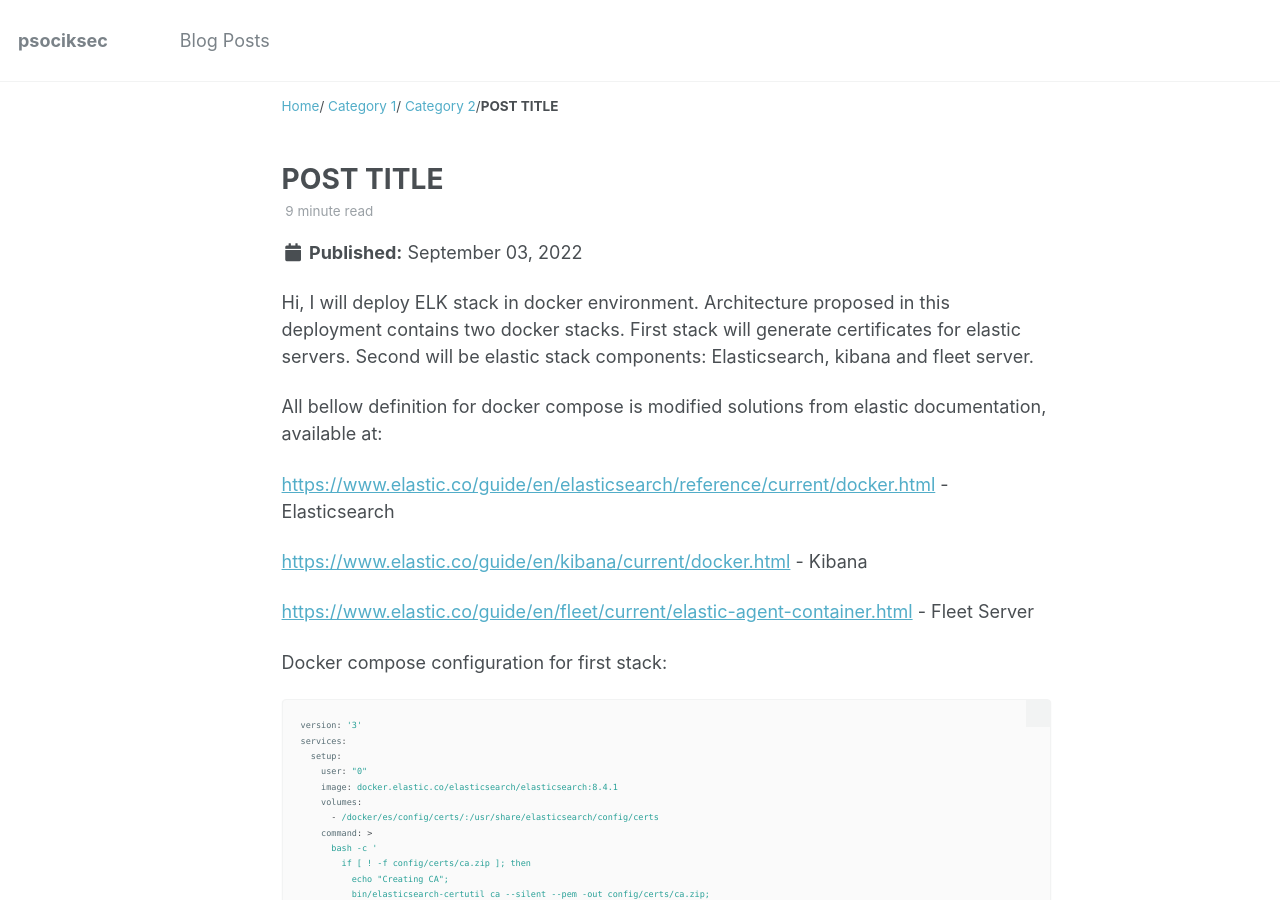
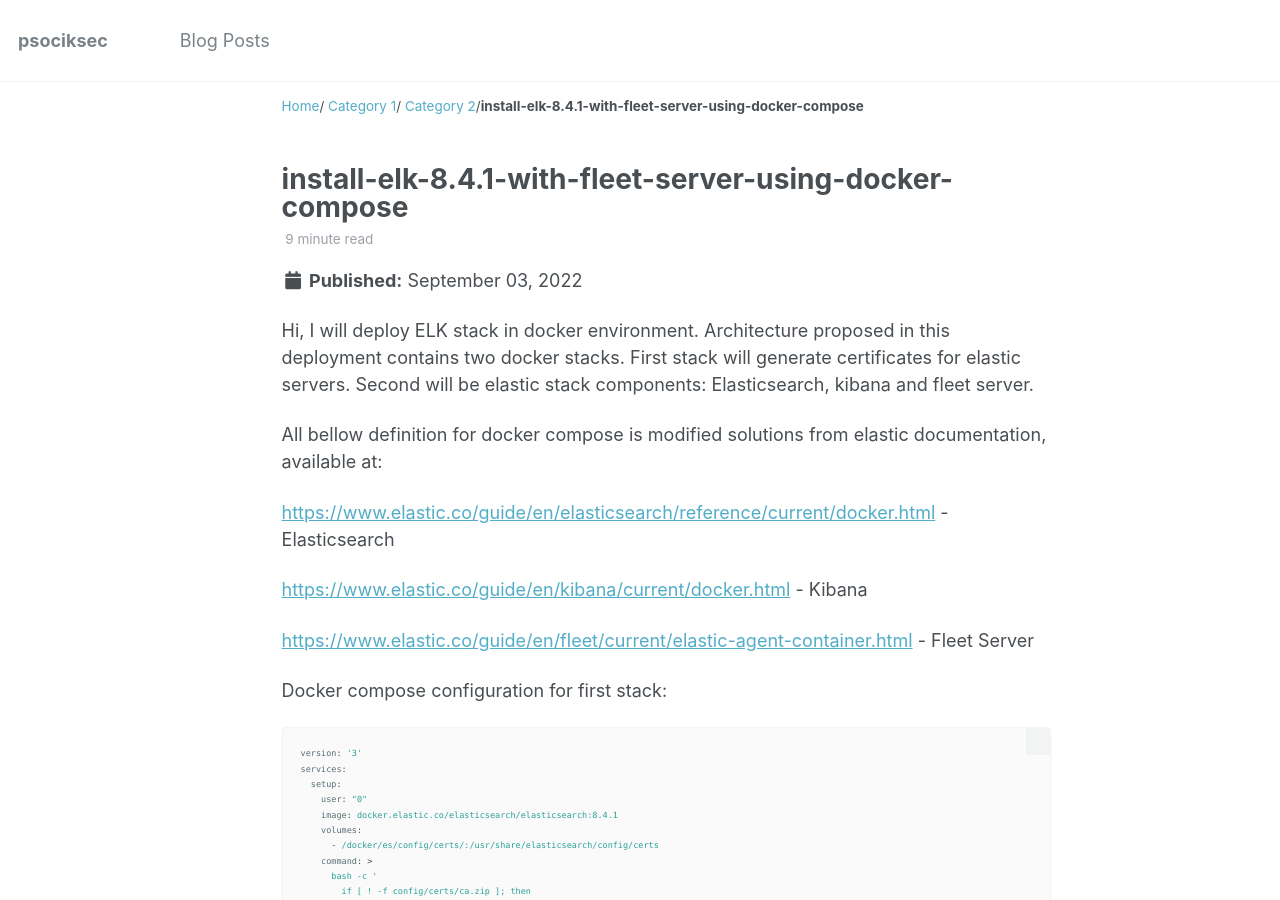
Before and after one commit to psocik/psocik.github.io, a Jekyll site: the page built from _posts/2022-09-03-install-elk-8.4.1-with-fleet-server-using-docker-composer.md, in a window 1280 px wide and 900 px high. Built offline with Jekyll 4.4.1, drawn with Linux system fonts in a browser that asks for light colours.

Commit message:
Update 2022-09-03-install-elk-8.4.1-with-fleet-server-using-docker-composer.md

```diff
--- a/_posts/2022-09-03-install-elk-8.4.1-with-fleet-server-using-docker-composer.md
+++ b/_posts/2022-09-03-install-elk-8.4.1-with-fleet-server-using-docker-composer.md
@@ -1,5 +1,5 @@
 ---
-title: "POST TITLE"
+title: "install-elk-8.4.1-with-fleet-server-using-docker-compose"
 categories: CATEGORY-1 CATEGORY-2
 ---
 
```
